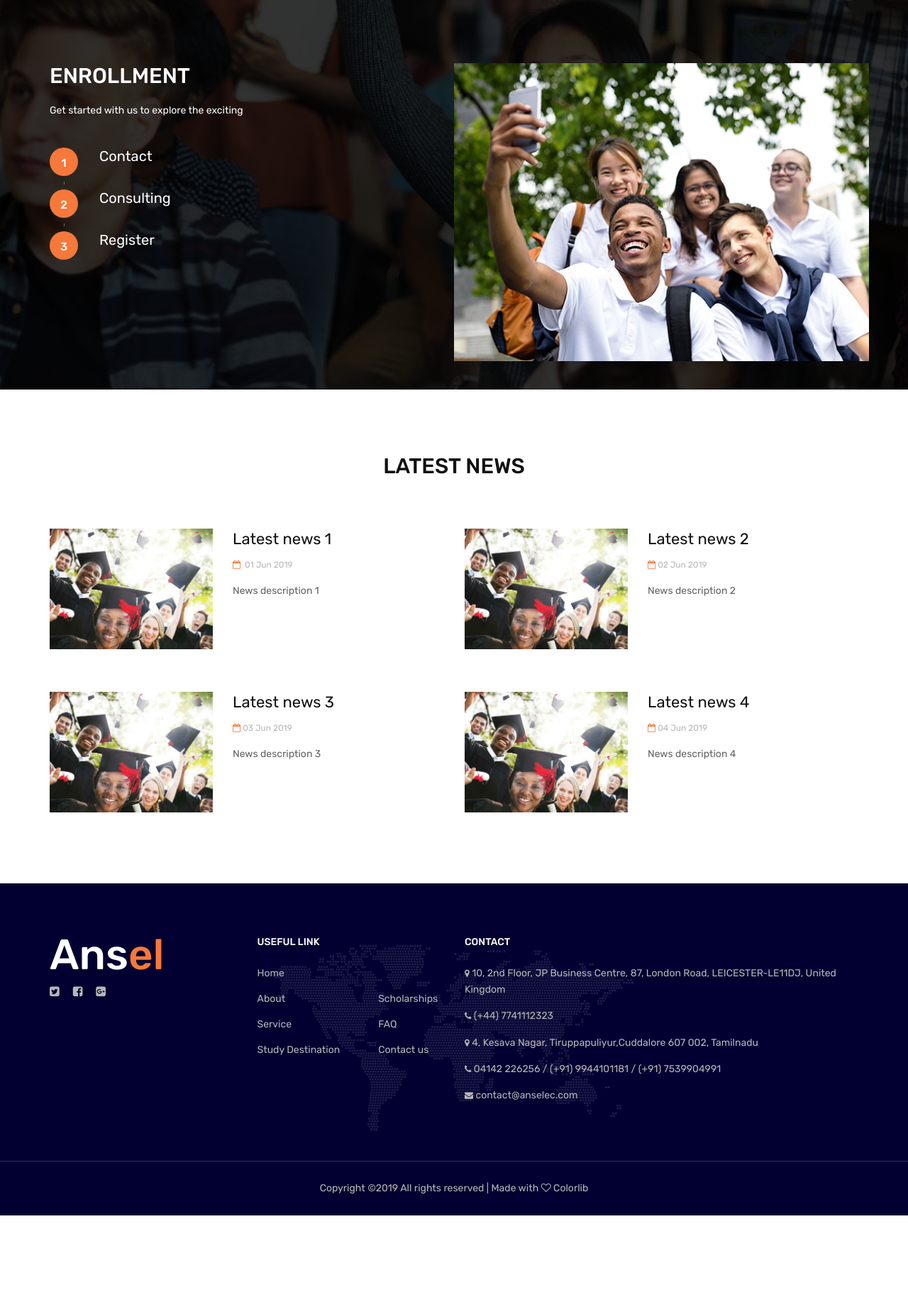
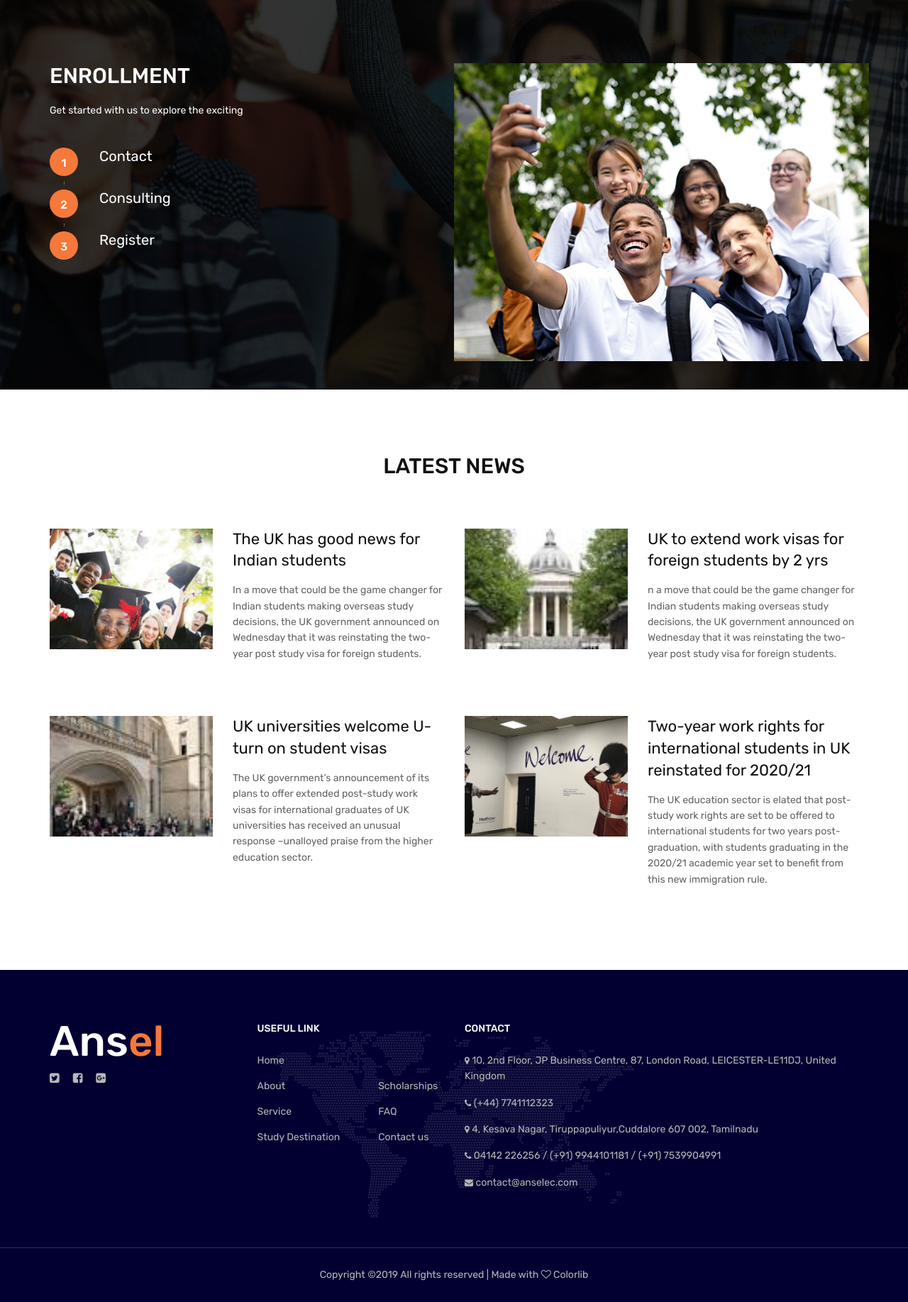
Before and after one commit to vengkat/Ansel, a PHP site: page /home.php in a window 1280 px wide. Shown: the part 2159-3994 px from the top of the page at 71% size. Before the commit the page ends 3872 px from the top, so only its background shows below. Run offline with PHP 8.4, Linux system fonts and the light colour scheme.

Commit message:
Updated Menu, latest news, enrollment link, logo alignment

```diff
--- a/header.html
+++ b/header.html
@@ -1,12 +1,13 @@
+<script  src="js/script.js"></script>
 
 <header class="header-section">
     <!-- <a href="index.html" class="site-logo"><img src="img/logo-4.png" alt=""></a> -->
-    <div style="float:left;width: 105px">
+    <div class="logo-wrapper">
         <a href="index.html" class="site-logo"><img src="img/logo-main.jpg" alt=""></a>
     </div>
     <div style="float: left;">
-        <h1><span style="color: #020031;">Ans</span><span style="color: #f6783a;">el</span></h1>
-        <h3 style="color: #020031;">
+        <h1><span class="header-text-first">Ans</span><span class="header-text-second">el</span></h1>
+        <h3 class="header-text-third">
             <span>Educational Consultancy</SPAN>
         </h3>
     </div>
--- a/home.php
+++ b/home.php
@@ -9,9 +9,9 @@
 	<!-- Favicon -->
 	<link href="img/favicon.ico" rel="shortcut icon"/>
 
-	<!-- Google Fonts -->
+	<!-- Scripts -->
 	<link href="https://fonts.googleapis.com/css?family=Rubik:400,400i,500,500i,700,700i" rel="stylesheet">
-
+	<!-- Stylesheets -->
 	<!-- Stylesheets -->
 	<link rel="stylesheet" href="css/bootstrap.min.css"/>
 	<link rel="stylesheet" href="css/font-awesome.min.css"/>
@@ -20,7 +20,7 @@
 	<link rel="stylesheet" href="css/animate.css"/>
 	<link rel="stylesheet" href="css/owl.carousel.css"/>
 	<link rel="stylesheet" href="css/style.css"/>
-
+<link rel="stylesheet" href="https://cdnjs.cloudflare.com/ajax/libs/font-awesome/4.7.0/css/font-awesome.min.css">
 
 	<!--[if lt IE 9]>
 	  <script src="https://oss.maxcdn.com/html5shiv/3.7.2/html5shiv.min.js"></script>
@@ -208,17 +208,17 @@
 					<div class="enroll-list text-white">
 						<div class="enroll-list-item">
 							<span>1</span>
-							<h5>Contact</h5>
+							<h5><a href="contact.php">Contact</a></h5>
 							<!-- <p>We are currently working with leading Colleges, Universities and Medical universities across the world.</p> -->
 						</div>
 						<div class="enroll-list-item">
 							<span>2</span>
-							<h5>Consulting</h5>
+							<h5><a href="contact.php">Consulting</a></h5>
 							<!-- <p>We are currently recruiting students for UK Guardianship programs, English language programs, vocational and academic programs.</p> -->
 						</div>
 						<div class="enroll-list-item">
 							<span>3</span>
-							<h5>Register</h5>
+							<h5><a href="contact.php">Register</a></h5>
 							<!-- <p>We are ICEF certified, Education New Zealand  & Cambridge English Assessment trained consultancy.</p> -->
 						</div>
 					</div>
@@ -453,14 +453,40 @@
 			<div class="row">
 				<div class="col-xl-6">
 					<div class="blog-item">
-						<div class="blog-thumb set-bg" data-setbg="img/blog/4.jpg"></div>
+						<div class="blog-thumb set-bg" data-setbg="img/blog/1.jpg"></div>
 						<div class="blog-content">
-							<h4>Latest news 1</h4>
+							<h4>The UK has good news for Indian students</h4>
 							<div class="blog-meta">
-								<span><i class="fa fa-calendar-o"></i> 01 Jun 2019</span>
+								<!-- <span><i class="fa fa-calendar-o"></i> 01 Jun 2019</span> -->
 								<!-- <span><i class="fa fa-user"></i> Owen Wilson</span> -->
 							</div>
-							<p>News description 1</p>
+							<p>In a move that could be the game changer for Indian students making overseas study decisions, the UK government announced on Wednesday that it was reinstating the two-year post study visa for foreign students.</p>
+						</div>
+					</div>
+				</div>
+				<div class="col-xl-6">
+					<div class="blog-item">
+						<div class="blog-thumb set-bg" data-setbg="img/blog/2.jpg"></div>
+						<div class="blog-content">
+							<h4>UK to extend work visas for foreign students by 2 yrs</h4>
+							<div class="blog-meta">
+								<!-- <span><i class="fa fa-calendar-o"></i>02 Jun 2019</span> -->
+								<!-- <span><i class="fa fa-user"></i> Owen Wilson</span> -->
+							</div>
+							<p>n a move that could be the game changer for Indian students making overseas study decisions, the UK government announced on Wednesday that it was reinstating the two-year post study visa for foreign students.</p>
+						</div>
+					</div>
+				</div>
+				<div class="col-xl-6">
+					<div class="blog-item">
+						<div class="blog-thumb set-bg" data-setbg="img/blog/3.jpg"></div>
+						<div class="blog-content">
+							<h4>UK universities welcome U-turn on student visas</h4>
+							<div class="blog-meta">
+								<!-- <span><i class="fa fa-calendar-o"></i>03 Jun 2019</span> -->
+								<!-- <span><i class="fa fa-user"></i> Owen Wilson</span> -->
+							</div>
+							<p>The UK government’s announcement of its plans to offer extended post-study work visas for international graduates of UK universities has received an unusual response –unalloyed praise from the higher education sector.</p>
 						</div>
 					</div>
 				</div>
@@ -468,38 +494,12 @@
 					<div class="blog-item">
 						<div class="blog-thumb set-bg" data-setbg="img/blog/4.jpg"></div>
 						<div class="blog-content">
-							<h4>Latest news 2</h4>
+							<h4>Two-year work rights for international students in UK reinstated for 2020/21</h4>
 							<div class="blog-meta">
-								<span><i class="fa fa-calendar-o"></i>02 Jun 2019</span>
+								<!-- <span><i class="fa fa-calendar-o"></i>04 Jun 2019</span> -->
 								<!-- <span><i class="fa fa-user"></i> Owen Wilson</span> -->
 							</div>
-							<p>News description 2</p>
-						</div>
-					</div>
-				</div>
-				<div class="col-xl-6">
-					<div class="blog-item">
-						<div class="blog-thumb set-bg" data-setbg="img/blog/4.jpg"></div>
-						<div class="blog-content">
-							<h4>Latest news 3</h4>
-							<div class="blog-meta">
-								<span><i class="fa fa-calendar-o"></i>03 Jun 2019</span>
-								<!-- <span><i class="fa fa-user"></i> Owen Wilson</span> -->
-							</div>
-							<p>News description 3</p>
-						</div>
-					</div>
-				</div>
-				<div class="col-xl-6">
-					<div class="blog-item">
-						<div class="blog-thumb set-bg" data-setbg="img/blog/4.jpg"></div>
-						<div class="blog-content">
-							<h4>Latest news 4</h4>
-							<div class="blog-meta">
-								<span><i class="fa fa-calendar-o"></i>04 Jun 2019</span>
-								<!-- <span><i class="fa fa-user"></i> Owen Wilson</span> -->
-							</div>
-							<p>News description 4</p>
+							<p>The UK education sector is elated that post-study work rights are set to be offered to international students for two years post-graduation, with students graduating in the 2020/21 academic year set to benefit from this new immigration rule.</p>
 						</div>
 					</div>
 				</div>
--- /dev/null
+++ b/js/script.js
@@ -0,0 +1,13 @@
+function ToggleMenu() {
+    if($(".main-menu").css("display")=="none")
+    {
+        $(".main-menu").css("display","block");
+        $(".nav-right a i").removeClass("fa-bars");
+        $(".nav-right a i").addClass("fa-close");
+
+    }else{
+        $(".main-menu").css("display","none");
+        $(".nav-right a i").removeClass("fa-close");
+        $(".nav-right a i").addClass("fa-bars");
+    }
+}
--- a/navigation.html
+++ b/navigation.html
@@ -1,7 +1,7 @@
 <nav id="nav" class="nav-section">
 		<div class="container">
 			<div class="nav-right">
-				<a href=""><i class="fa fa-search"></i></a>
+				<a onclick="ToggleMenu()"><i class="fa fa-bars"></i></a>
 				<!-- <a href=""><i class="fa fa-shopping-cart"></i></a> -->
 			</div>
 			<ul class="main-menu">
```
Also changed, not shown: css/style.css (+52 -1 lines), header-temp.html (added, +88 -0 lines), css/navigation.css (added), img/blog/1.jpg, img/blog/1_1.jpg (added), img/blog/2.jpg, img/blog/2_1.jpg (added), img/blog/3.jpg, img/blog/3_1.jpg (added), img/blog/4.jpg.
